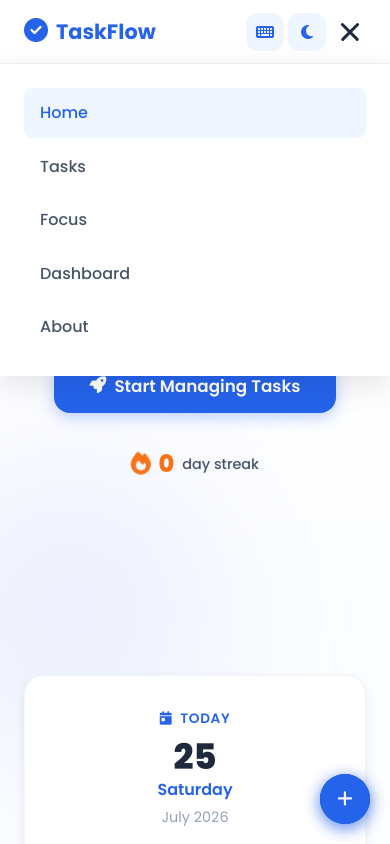
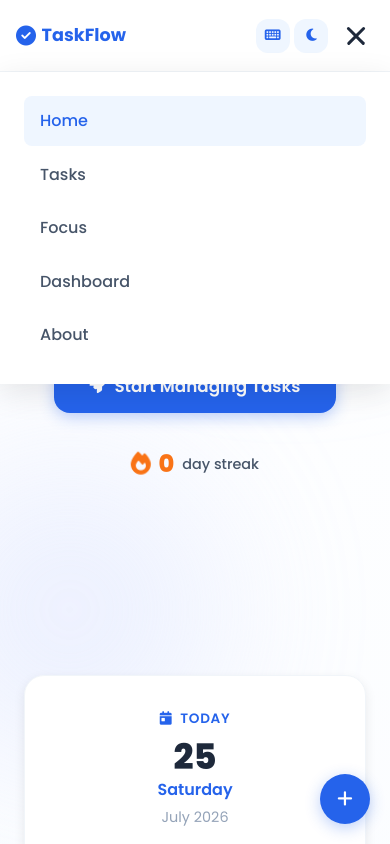
Before and after one commit to OM-ALONI/TaskFlow, a plain HTML site: page index.html in a window 390 px wide. Both pictures are taken after a click on the button 350 px from the left and 31 px from the top of the page. Shown: the top 844 px of the page. Drawn offline with Linux system fonts and the light colour scheme.

Commit message:
Remove footer social icons and improve mobile navbar

```diff
--- a/index.html
+++ b/index.html
@@ -482,10 +482,7 @@
         <p class="footer-dev">Developed by <strong>TaskFlow Developer</strong></p>
         <p class="footer-copy">&copy; 2026 TaskFlow. All rights reserved.</p>
       </div>
-      <div class="footer-socials">
-        <a href="#" class="social-link" aria-label="GitHub"><i class="fab fa-github"></i></a>
-        <a href="#" class="social-link" aria-label="LinkedIn"><i class="fab fa-linkedin-in"></i></a>
-      </div>
+
     </div>
     <button class="back-to-top" id="back-to-top" aria-label="Scroll to top">
       <i class="fas fa-arrow-up"></i>
--- a/styles.css
+++ b/styles.css
@@ -2060,24 +2060,90 @@ body::after {
   .stats-section,
   .dashboard-grid { grid-template-columns: 1fr; }
 
-  .hamburger { display: flex; }
-
-  .nav-links {
+  /* ── Mobile Navbar Fixes ── */
+  .navbar {
+    height: 72px;
+    overflow: visible;
+  }
+
+  .nav-container {
+    height: 100%;
+    padding: 0.6rem 1rem;
+    align-items: center;
+    max-width: 100%;
+    overflow: visible;
+  }
+
+  .nav-logo {
+    font-size: 1.1rem;
+    gap: 0.35rem;
+    flex-shrink: 0;
+    min-width: 0;
+  }
+
+  .logo-icon {
+    font-size: 1.25rem;
+    flex-shrink: 0;
+  }
+
+  .logo-text {
+    white-space: nowrap;
+    overflow: hidden;
+    text-overflow: ellipsis;
+  }
+
+  .nav-right {
+    gap: 0.35rem;
+    flex-shrink: 0;
+    align-items: center;
+  }
+
+  .nav-actions {
+    gap: 0.3rem;
+    align-items: center;
+  }
+
+  .nav-icon-btn {
+    width: 34px;
+    height: 34px;
+    font-size: 0.88rem;
+    flex-shrink: 0;
+  }
+
+  .hamburger {
+    display: flex;
+    align-items: center;
+    justify-content: center;
+    flex-shrink: 0;
+    padding: 6px;
+    margin-left: 0.25rem;
+  }
+
+  .nav-links{
     position: fixed;
-    top: var(--nav-height);
-    left: 0;
-    width: 100%;
-    background: var(--surface);
-    flex-direction: column;
-    padding: var(--space-lg);
-    gap: var(--space-xs);
-    box-shadow: var(--shadow-lg);
-    transform: translateY(-110%);
-    transition: transform var(--transition);
-    z-index: 999;
+    top:72px;
+    left:0;
+    width:100%;
+    background:var(--surface);
+    flex-direction:column;
+    padding:var(--space-lg);
+    gap:var(--space-xs);
+    box-shadow:var(--shadow-lg);
+
+    visibility:hidden;
+    opacity:0;
+    pointer-events:none;
+
+    transform:translateY(-20px);
+    transition:.3s;
   }
 
-  .nav-links.open { transform: translateY(0); }
+  .nav-links.open{
+    visibility:visible;
+    opacity:1;
+    pointer-events:auto;
+    transform:translateY(0);
+  }
 
   .nav-link {
     display: block;
```
